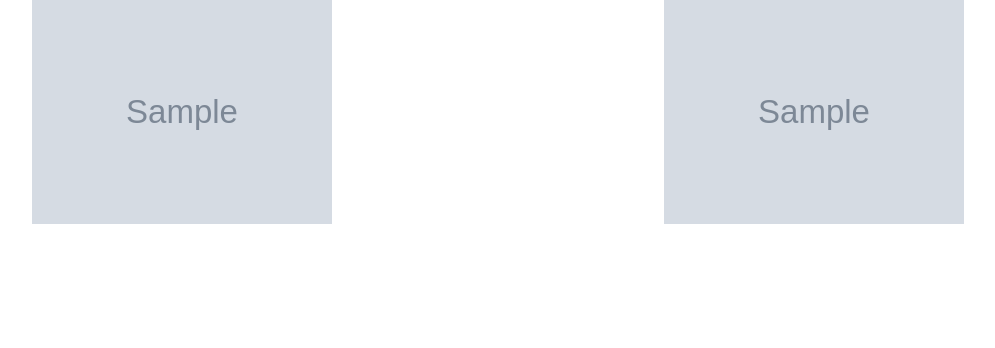
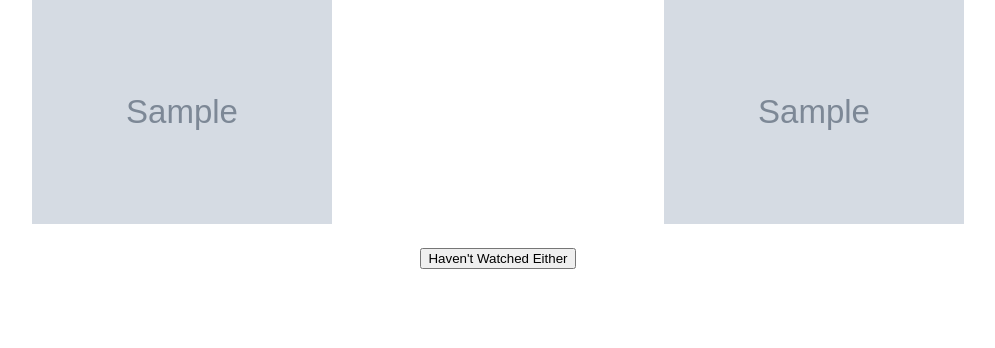
Before and after one commit to PeterPark07/Movie-Comparison-App, a Flask app: template templates/comparison.html in a window 1280 px wide. Shown: the part 176-524 px from the top of the page, without its empty margins (142-1137 px from the left). Run offline with Flask 3, Linux system fonts and the light colour scheme; the template is opened without the code that fills it: most values are stand-ins (such as "Sample title", 1, 10 or a date in 2020); grey boxes marked "Sample" are stand-in pictures.

Commit message:
Update comparison.html

```diff
--- a/templates/comparison.html
+++ b/templates/comparison.html
@@ -18,6 +18,11 @@
             width: 300px;
             height: auto;
             cursor: pointer;
+        }
+        .skip-button-container {
+            display: flex;
+            justify-content: center;
+            margin-top: 20px;
         }
     </style>
     <script>
@@ -46,5 +51,10 @@
             </form>
         </div>
     </div>
+    <div class="skip-button-container">
+        <form action="{{ url_for('skip') }}" method="post">
+            <button type="submit">Haven't Watched Either</button>
+        </form>
+    </div>
 </body>
 </html>
```
